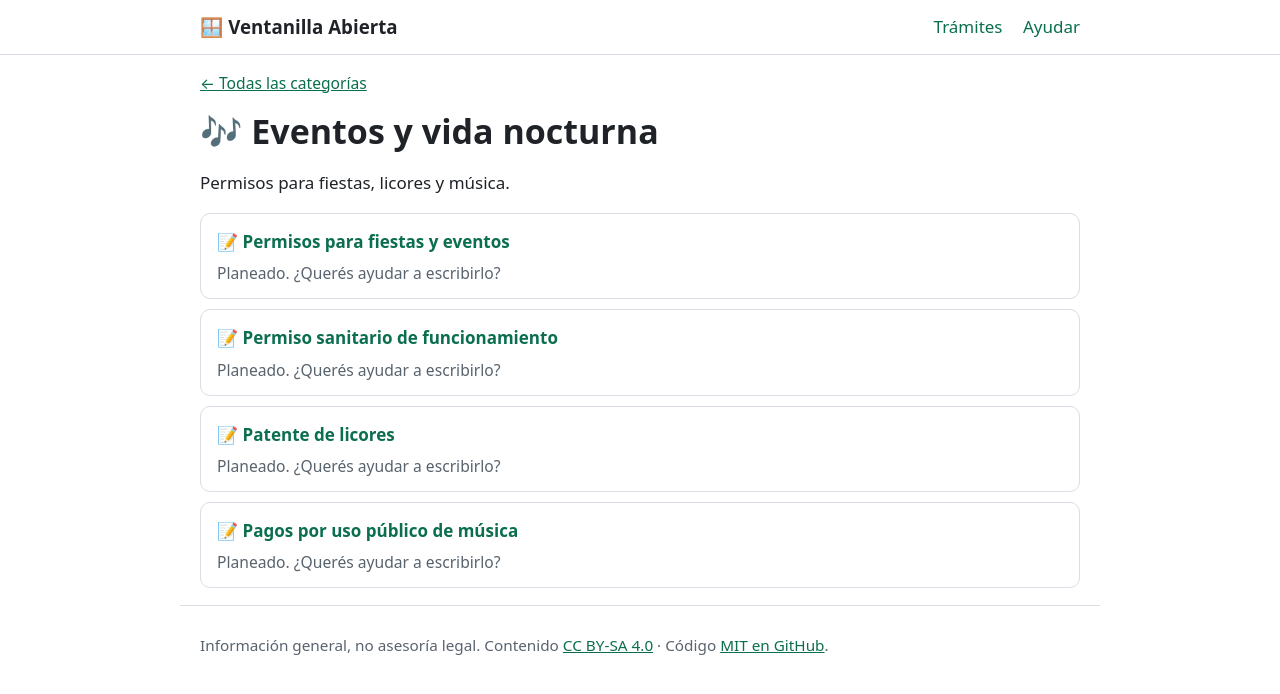
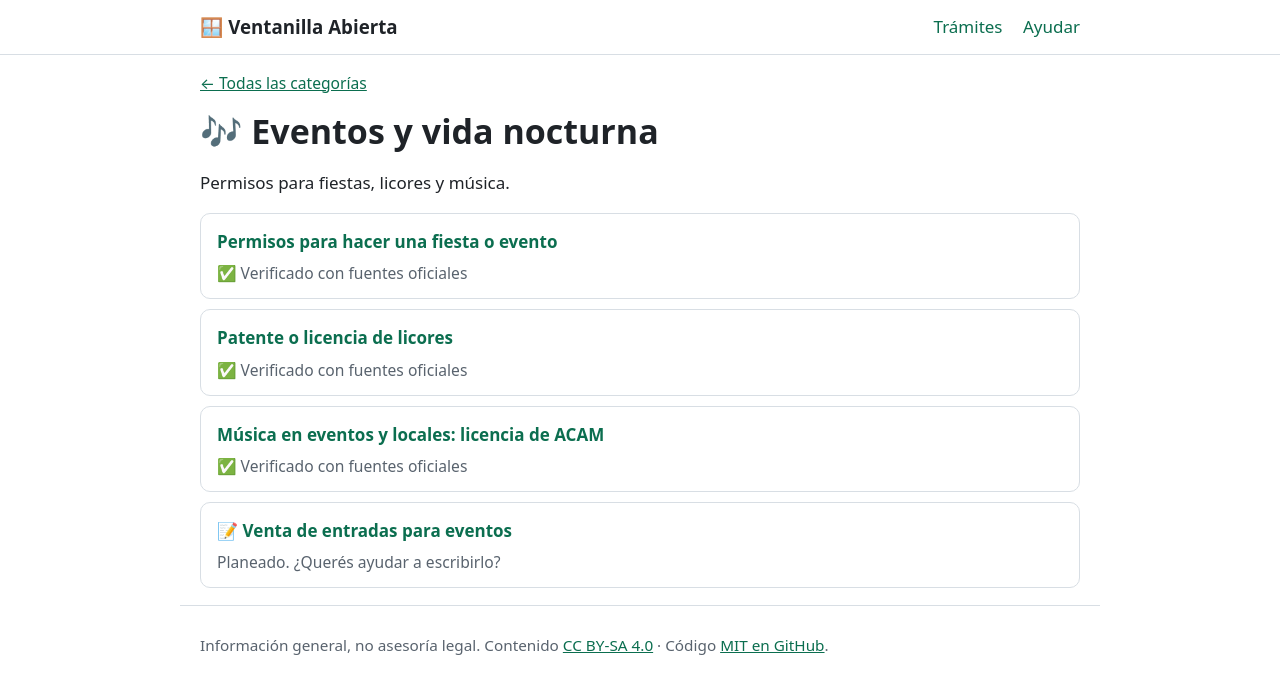
Before and after one commit to axelfj/ventanilla-abierta, a Jekyll site: the page built from tramites/costa-rica/categorias/eventos.md, in a window 1280 px wide. Shown: the top 694 px of the page. Built offline with Jekyll 4.4.1, drawn with Linux system fonts in a browser that asks for light colours; part of the change alters nothing that is shown.

Commit message:
Guías de eventos y vida nocturna: permisos, licores y ACAM
Co-Authored-By: Claude Opus 5.5 (1M context) <noreply@anthropic.com>
Claude-Session: https://claude.ai/code/session_01UGe14GqGutPN5p8h24aH6x

```diff
--- a/_data/categorias.yml
+++ b/_data/categorias.yml
@@ -8,6 +8,7 @@
     - { titulo: Cómo salir del país a tocar, url: artistas/tocar-en-otro-pais.html, estado: verificado }
     - { titulo: Registro de marca para tu proyecto, url: propiedad-intelectual/registro-de-marca.html, estado: borrador }
     - { titulo: Contrato de presentación, url: contratos/como-hacer-un-contrato.html, estado: borrador }
+    - { titulo: Permisos para hacer un evento, url: eventos/permisos-para-eventos.html, estado: verificado }
 - slug: contratos-y-abogados
   icono: "📝"
   nombre: Contratos y abogados
@@ -74,10 +75,10 @@
   nombre: Eventos y vida nocturna
   desc: Permisos para fiestas, licores y música.
   temas:
-    - { titulo: Permisos para fiestas y eventos }
-    - { titulo: Permiso sanitario de funcionamiento }
-    - { titulo: Patente de licores }
-    - { titulo: Pagos por uso público de música }
+    - { titulo: Permisos para hacer una fiesta o evento, url: eventos/permisos-para-eventos.html, estado: verificado }
+    - { titulo: Patente o licencia de licores, url: eventos/licencia-de-licores.html, estado: verificado }
+    - { titulo: "Música en eventos y locales: licencia de ACAM", url: eventos/musica-en-eventos-y-locales.html, estado: verificado }
+    - { titulo: Venta de entradas para eventos }
 - slug: cobros-y-ventas
   icono: "🧾"
   nombre: Cobros y ventas
--- /dev/null
+++ b/tramites/costa-rica/eventos/licencia-de-licores.md
@@ -0,0 +1,63 @@
+---
+title: "Patente o licencia de licores"
+pais: Costa Rica
+categoria: eventos
+ultima_verificacion: 2026-10-05
+estado: verificado
+---
+
+# Patente o licencia de licores
+
+> Esta guía es información general, no asesoría legal.
+> **Última verificación:** 2026-10-05, con el texto de la **Ley 9047**. Los montos exactos y los requisitos los define cada municipalidad en su reglamento.
+
+## Qué es
+Para vender bebidas alcohólicas al por menor necesitás una **licencia municipal**, que la gente todavía llama "patente de licores". La regula la **Ley 9047 de Regulación y Comercialización de Bebidas con Contenido Alcohólico**.
+
+La licencia **no es un bien**: no se puede vender, alquilar ni traspasar (art. 3). Si cambia el dueño del negocio o el lugar, tenés **5 días hábiles** para avisarle a la municipalidad.
+
+## ¿Lo podés hacer solo?
+- **Sí.** Se tramita en la municipalidad del cantón donde está el negocio o el evento.
+
+## Tipos de licencia (art. 4)
+| Clase | Para qué es |
+|---|---|
+| **A** | Licorera: venta en envase cerrado como actividad principal |
+| **B1** | Bares y cantinas: consumo en el lugar |
+| **B2** | Salones de baile, discotecas y clubes nocturnos |
+| **C** | Restaurantes: el alcohol acompaña la comida |
+| **D1 / D2** | Minisúper / supermercado: envase cerrado como actividad secundaria |
+| **E** | Negocios declarados de interés turístico (hoteles, marinas, etc.) |
+
+## Licencia temporal para eventos (art. 7)
+Para **fiestas cívicas, ferias y espectáculos públicos** la municipalidad puede dar una **licencia temporal**. No se permite en centros educativos, templos ni centros de nutrición, y en instalaciones deportivas solo cuando no hay un evento deportivo.
+
+## Horarios (art. 11)
+| Clase | Horario de venta |
+|---|---|
+| A y B1 | 11:00 a 00:00 |
+| **B2 (discotecas)** | **16:00 a 02:30** |
+| C | 11:00 a 02:30 |
+| D | 08:00 a 00:00 |
+| E | Sin restricción |
+
+## Distancias mínimas (art. 9)
+- Clases **A y B**: al menos **400 metros** de centros educativos, templos y centros de salud.
+- Clase **C**: al menos **100 metros** (con excepciones en centros comerciales).
+
+## Cuánto cuesta (art. 10)
+Se paga **cada trimestre**. El monto va de **1/8 a 2½ salarios base**, según la clase de licencia y el tamaño del negocio (empleados, ventas y activos). Cada municipalidad calcula el monto exacto: pedilo por escrito.
+
+## Prohibiciones importantes
+- **No se puede vender** a personas menores de edad, a personas con discapacidad cognitiva ni a personas en estado de ebriedad.
+- En negocios **clase B** (bares, discotecas) y **E4**, las personas menores de edad **no pueden trabajar ni entrar**.
+- Vender alcohol a menores tiene multas de **1 a 15 salarios base** (art. 16) y, en casos graves, **de seis meses a tres años de prisión** y cierre del local (art. 22).
+
+## Si sos DJ o músico
+No necesitás licencia de licores para tocar. Pero si el organizador no la tiene, el evento puede ser clausurado. Pedí que tu contrato diga quién es responsable de los permisos.
+
+## Fuentes
+- [Ley 9047 de Regulación y Comercialización de Bebidas con Contenido Alcohólico (copia publicada por la Municipalidad de Escazú)](https://escazu.go.cr/sites/default/files/Documentos/ley_9047_regulacion_y_comercializacion_de_bebidas_con_contenido_alcoholico.pdf), consultada 2026-10-05.
+
+---
+¿Encontraste un error? [Reportalo aquí](https://github.com/axelfj/ventanilla-abierta/issues/new?template=correccion.md).
--- /dev/null
+++ b/tramites/costa-rica/eventos/musica-en-eventos-y-locales.md
@@ -0,0 +1,41 @@
+---
+title: "Música en eventos y locales: licencia de ACAM"
+pais: Costa Rica
+categoria: eventos
+ultima_verificacion: 2026-10-05
+estado: verificado
+---
+
+# Música en eventos y locales: licencia de ACAM
+
+> Esta guía es información general, no asesoría legal.
+> **Última verificación:** 2026-10-05.
+
+## Qué es
+Si un negocio o evento abierto al público usa música (en vivo, con DJ, radio o playlist), está haciendo **comunicación pública** de obras. El **artículo 16 de la Ley 6683** de Derechos de Autor le da al autor el derecho de autorizar ese uso. En la práctica, esa autorización se obtiene con una **licencia de ACAM** (Asociación de Compositores y Autores Musicales), que cobra en nombre de los autores y reparte el dinero.
+
+## ¿Quién la necesita?
+Locales y eventos abiertos al público donde la música genera un beneficio directo o indirecto: bares, restaurantes, discotecas, hoteles, gimnasios, tiendas, conciertos y festivales.
+
+## Spotify no es suficiente
+Pagar Spotify, YouTube Premium o una radio cubre solo el uso **personal y privado**. No autoriza usar la música en un negocio.
+
+## Cuánto cuesta
+ACAM fija la tarifa según el tipo de negocio, cuánto se usa la música, la capacidad y otras características. Pedí la cotización a ACAM por escrito.
+
+## ¿Y si la música es propia?
+Si en tu evento solo suena música de tu autoría o de artistas que no están afiliados ni representados por ACAM ni por sociedades extranjeras con convenio, consultá a ACAM: la mayoría del repertorio mundial está representado por convenios internacionales.
+
+## Debate en 2026
+En 2026 hubo un fuerte debate legislativo: un diputado cuestionó cómo ACAM fija sus tarifas y propuso investigarla, y ACAM respondió defendiendo los derechos de los autores. **A junio de 2026 no había cambiado ninguna ley.**
+
+## Si sos artista
+Este cobro es la fuente de tus regalías por comunicación pública. Ver [cómo cobrar por tus obras](../artistas/cobro-de-regalias.md).
+
+## Fuentes
+- [La Nación, "¿Por qué los negocios en Costa Rica deben pagarle a ACAM?"](https://www.nacion.com/viva/por-que-los-negocios-en-costa-rica-deben-pagarle-a/4BXLVK4OXJHVNKYBUYJEMQ6QXA/story/), 19 de junio de 2026.
+- [Tico Times, "Costa Rica lawmaker challenges ACAM over music royalty fees"](https://ticotimes.net/2026/06/19/costa-rica-lawmaker-challenges-acam-over-music-royalty-fees), 19 de junio de 2026.
+- Ley N.º 6683 sobre Derechos de Autor y Derechos Conexos, art. 16.
+
+---
+¿Encontraste un error? [Reportalo aquí](https://github.com/axelfj/ventanilla-abierta/issues/new?template=correccion.md).
--- /dev/null
+++ b/tramites/costa-rica/eventos/permisos-para-eventos.md
@@ -0,0 +1,68 @@
+---
+title: "Permisos para hacer una fiesta o evento"
+pais: Costa Rica
+categoria: eventos
+ultima_verificacion: 2026-10-05
+estado: verificado
+---
+
+# Permisos para hacer una fiesta o evento
+
+> Esta guía es información general, no asesoría legal.
+> **Última verificación:** 2026-10-05, con el Ministerio de Salud. Cada municipalidad tiene requisitos propios: consultá la del cantón donde será el evento.
+
+## Qué es
+Si organizás un evento que reúne a mucha gente (un concierto, un festival, una fiesta en un lote o un local que normalmente no se usa para eso), necesitás autorizaciones de varias instituciones. Las dos principales son:
+
+1. **Ministerio de Salud:** autorización para **concentraciones masivas** (Decreto 43432-S y Ley General de Salud N.º 5395).
+2. **Municipalidad:** permiso para el espectáculo público y, si vendés alcohol, una [licencia temporal de licores](licencia-de-licores.md).
+
+Si el evento es en un local que ya tiene permiso sanitario de funcionamiento, preguntá en el Área Rectora de Salud si igual necesitás la autorización de concentración masiva.
+
+## ¿Lo podés hacer solo?
+- **Sí.** Lo presenta la persona organizadora (física o empresa). No necesitás abogado.
+
+## Plazo clave: 22 días
+La solicitud al Ministerio de Salud se presenta **al menos 22 días naturales antes** del evento. Planificá con tiempo: también necesitás cartas de otras instituciones.
+
+## Dónde se presenta
+- En el **Área Rectora de Salud** del lugar del evento.
+- Si el evento abarca varias áreas, en la Dirección Regional; si abarca varias regiones, en la Dirección General de Salud.
+
+## Requisitos del Ministerio de Salud
+- Formulario de solicitud de autorización.
+- Declaración jurada.
+- **Plan de emergencias.**
+- **Plan de operaciones y de seguridad** del evento.
+- **Carta de apoyo de la Fuerza Pública.**
+- **Carta de apoyo de una entidad de atención prehospitalaria** (por ejemplo, ambulancias).
+- **Servicios sanitarios:** certificación de las cabañas sanitarias, con su cantidad y contrato de limpieza y mantenimiento.
+- **Pólizas de riesgo.**
+- Permiso de funcionamiento vigente del lugar, cuando aplique.
+
+## Pasos
+1. Definí lugar, fecha, capacidad y si vas a vender alcohol o comida.
+2. Consultá a la municipalidad qué permisos pide para espectáculos públicos.
+3. Conseguí las cartas (Fuerza Pública, atención prehospitalaria), las pólizas y los servicios sanitarios.
+4. Prepará el plan de emergencias y el de seguridad.
+5. Presentá todo al Área Rectora de Salud **22 días naturales antes** como mínimo.
+6. Si vendés alcohol, tramitá la licencia temporal en la municipalidad.
+7. Si va a sonar música, gestioná la [licencia de ACAM](musica-en-eventos-y-locales.md).
+
+## Errores comunes
+- Empezar los trámites una semana antes del evento.
+- Vender entradas antes de tener los permisos.
+- Olvidar las cabañas sanitarias o calcular pocas para la cantidad de gente.
+- No tener póliza: si alguien se lastima, respondés vos.
+
+## Ojo en San José (2026)
+En julio de 2026 el Concejo Municipal de San José aprobó un reglamento de espectáculos públicos que limitaba los DJ, la música en vivo y el baile en restaurantes y bares. Tras protestas de artistas, productores y comerciantes, el Concejo **lo eliminó por unanimidad** y lo devolvió a la Alcaldía para revisarlo. Si organizás en San José, revisá si se aprobó una versión nueva.
+
+## Fuentes
+- [Ministerio de Salud, Concentraciones masivas](https://www.ministeriodesalud.go.cr/index.php/tramites/empresas?view=article&id=79:concentraciones-masivas&catid=23), consultado 2026-10-05.
+- [Ministerio de Salud, requisitos para eventos masivos](https://www.ministeriodesalud.go.cr/index.php/biblioteca-de-archivos-left/documentos-ministerio-de-salud/tramites/autorizaciones-y-certificaciones/eventos-masivos/1360-requisitos-eventos-masivos/file), consultado 2026-10-05.
+- [Delfino, "Bares y artistas chocan con Municipalidad de San José por nuevo reglamento"](https://delfino.cr/2026/07/bares-y-artistas-chocan-con-municipalidad-de-san-jose-por-nuevo-reglamento-de-espectaculos-publicos), julio 2026.
+- [Diario Extra, "Concejo de San José elimina polémico reglamento de espectáculos públicos"](https://www.diarioextra.com/noticia/concejo-de-san-jose-elimina-polemico-reglamento-de-espectaculos-publicos/), 2026.
+
+---
+¿Encontraste un error? [Reportalo aquí](https://github.com/axelfj/ventanilla-abierta/issues/new?template=correccion.md).
```
